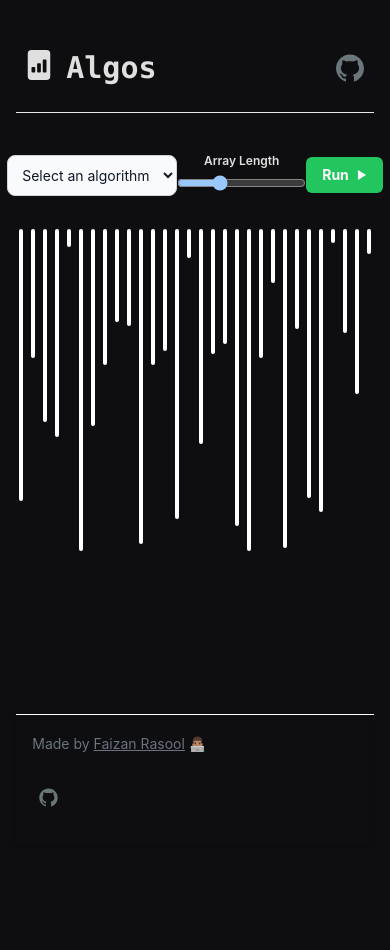
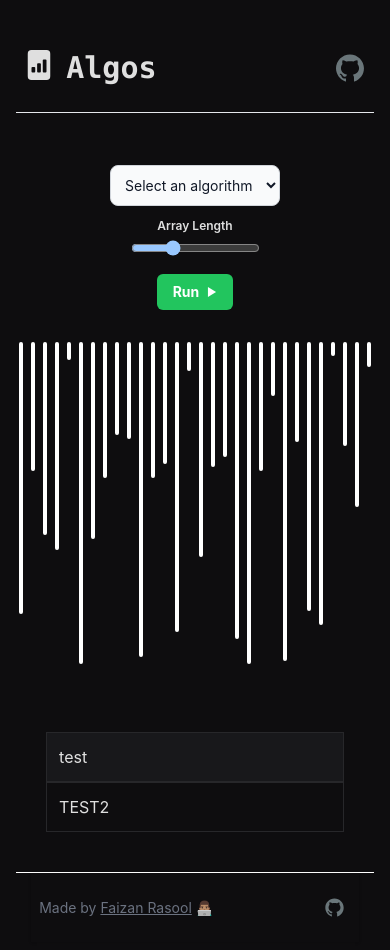
Before and after one commit to faizanraso/Sorting-Visualizer, a React (Vite) app: page / in a window 390 px wide. Before the commit the page ends 844 px from the top, so only its background shows below. Built offline with nearby package versions, Linux system fonts and the light colour scheme.

Commit message:
Started description section

```diff
--- a/src/App.tsx
+++ b/src/App.tsx
@@ -1,4 +1,5 @@
 import React from "react";
+import { Description } from "./components/Description";
 import { Footer } from "./components/Footer";
 import Header from "./components/Header";
 import { Visualization } from "./components/Visualization";
@@ -8,7 +9,6 @@ function App() {
     <div className="flex mx-auto flex-col items-center py-2 w-11/12 min-h-screen">
       <Header />
       <Visualization />
-      {/* <Description/> */}
       <Footer />
     </div>
   );
--- /dev/null
+++ b/src/components/Description.tsx
@@ -0,0 +1,19 @@
+import React from "react";
+
+export const Description = (props: {
+  algorithm: string | null | undefined;
+}) => {
+  return (
+    <div
+      className="description-section flex flex-col md:flex-row w-10/12 pb-10"
+      style={{ display: !props.algorithm ? "none" : "flex" }}
+    >
+      <div className="description w-full md:w-6/12 bg-zinc-900 border border-zinc-800 p-3">
+        <h1>{props.algorithm}</h1>
+      </div>
+      <div className="code w-full md:w-6/12 border border-zinc-800 p-3">
+        <p>TEST2</p>
+      </div>
+    </div>
+  );
+};
--- a/src/components/Footer.tsx
+++ b/src/components/Footer.tsx
@@ -2,8 +2,8 @@ import React from "react";
 
 export const Footer = () => {
   return (
-    <div className="flex w-full fixed inset-x-0 bottom-0 justify-center items-center">
-      <footer className="p-4 w-11/12 border-t border-white shadow md:flex md:items-center md:justify-between">
+    <div className="flex flex-row w-full bottom-0 justify-center items-center border-t border-white">
+      <footer className=" flex flex-row px-2 py-1 w-11/12 shadow items-center justify-between">
         <span className="text-sm text-gray-500 sm:text-center dark:text-gray-400">
           Made by{" "}
           <a href="https://read.cv/faizanraso" className="underline">
@@ -11,7 +11,7 @@ export const Footer = () => {
           </a>{" "}
           👨🏽‍💻
         </span>
-        <ul className="flex flex-wrap items-center mt-3 text-sm text-gray-500 dark:text-gray-400 sm:mt-0">
+        <ul className="flex items-center text-sm text-gray-500 dark:text-gray-400 ">
           <li>
             <a
               href="https://github.com/faizanraso/Sorting-Visualizer"
--- a/src/components/Visualization.tsx
+++ b/src/components/Visualization.tsx
@@ -2,10 +2,13 @@
 
 import React, { useEffect, useState } from "react";
 import { Bar } from "./Bar";
+import { Description } from "./Description";
 
 export const Visualization = () => {
   const [array, setArray] = useState([] as number[]);
   const [arrayLength, setArrayLength] = useState<Number>(30);
+  const [isRunning, setisRunning] = useState<boolean | undefined>(false);
+  const [algorithm, setAlgorithm] = useState<string | undefined>("test");
 
   function setBarsArray() {
     const newArray: number[] = [];
@@ -23,12 +26,17 @@ export const Visualization = () => {
     return Math.floor(Math.random() * (max - min)) + min;
   }
 
+  function runVisualizer() {
+    setisRunning(true);
+  }
+
   return (
     <div className="w-full pt-5">
-      <div className="flex flex-row items-center w-full justify-center items-center pt-5">
-        <div className="algorithm-selector">
+      <div className="flex flex-col md:flex-row items-center w-full justify-center items-center pt-5">
+        <div className="algorithm-selector mt-3 md:mt-0">
           <select
             id="algoritms"
+            disabled={isRunning}
             className="bg-gray-50 border border-gray-300 text-gray-900 text-sm rounded-lg focus:ring-blue-500 focus:border-blue-500 block p-2.5 dark:bg-gray-700 dark:border-gray-600 dark:placeholder-gray-400 dark:text-white dark:focus:ring-blue-500 dark:focus:border-blue-500"
           >
             <option selected>Select an algorithm</option>
@@ -38,7 +46,7 @@ export const Visualization = () => {
             <option value="selection-sort">Selection Sort</option>
           </select>
         </div>
-        <div className="length-slider md:ml-5 text-center">
+        <div className="length-slider md:ml-5 text-center mt-3 md:mt-0">
           <label htmlFor="length-slider p-2.5">
             {" "}
             <span className="text-xs font-semibold block mb-1 ">
@@ -47,6 +55,7 @@ export const Visualization = () => {
           </label>
           <input
             id="length-slider"
+            disabled={isRunning}
             className=""
             type="range"
             defaultValue={30}
@@ -56,11 +65,16 @@ export const Visualization = () => {
             onChange={(e) => setArrayLength(Number(e.target.value))}
           />
         </div>
-        <div className="md:ml-5">
-          <button className="inline-flex items-center px-4 py-2 bg-green-500 hover:bg-green-600 text-white text-sm font-bold rounded-md">
-            Run{" "}
+        <div className="md:ml-5 mt-3 md:mt-0">
+          <button
+            onClick={runVisualizer}
+            disabled={isRunning}
+            className="inline-flex items-center px-4 py-2 bg-green-500 hover:bg-green-600 text-white text-sm font-bold rounded-md"
+          >
+            {!isRunning ? "Run " : "Running... "}
             <svg
               className="ml-2"
+              style={{ display: isRunning ? "none" : "inline-block" }}
               fill="#ffffff"
               width="10px"
               height="10px"
@@ -72,7 +86,6 @@ export const Visualization = () => {
           </button>
         </div>
       </div>
-
       <div className="py-8 h-[50vh] flex justify-center ">
         {array!.map((val, index) => (
           <div key={index} className="">
@@ -80,6 +93,9 @@ export const Visualization = () => {
           </div>
         ))}
       </div>
+      <div className="flex w-full mx-auto justify-center items-center">
+        <Description algorithm={algorithm} />
+      </div>
     </div>
   );
 };
```
